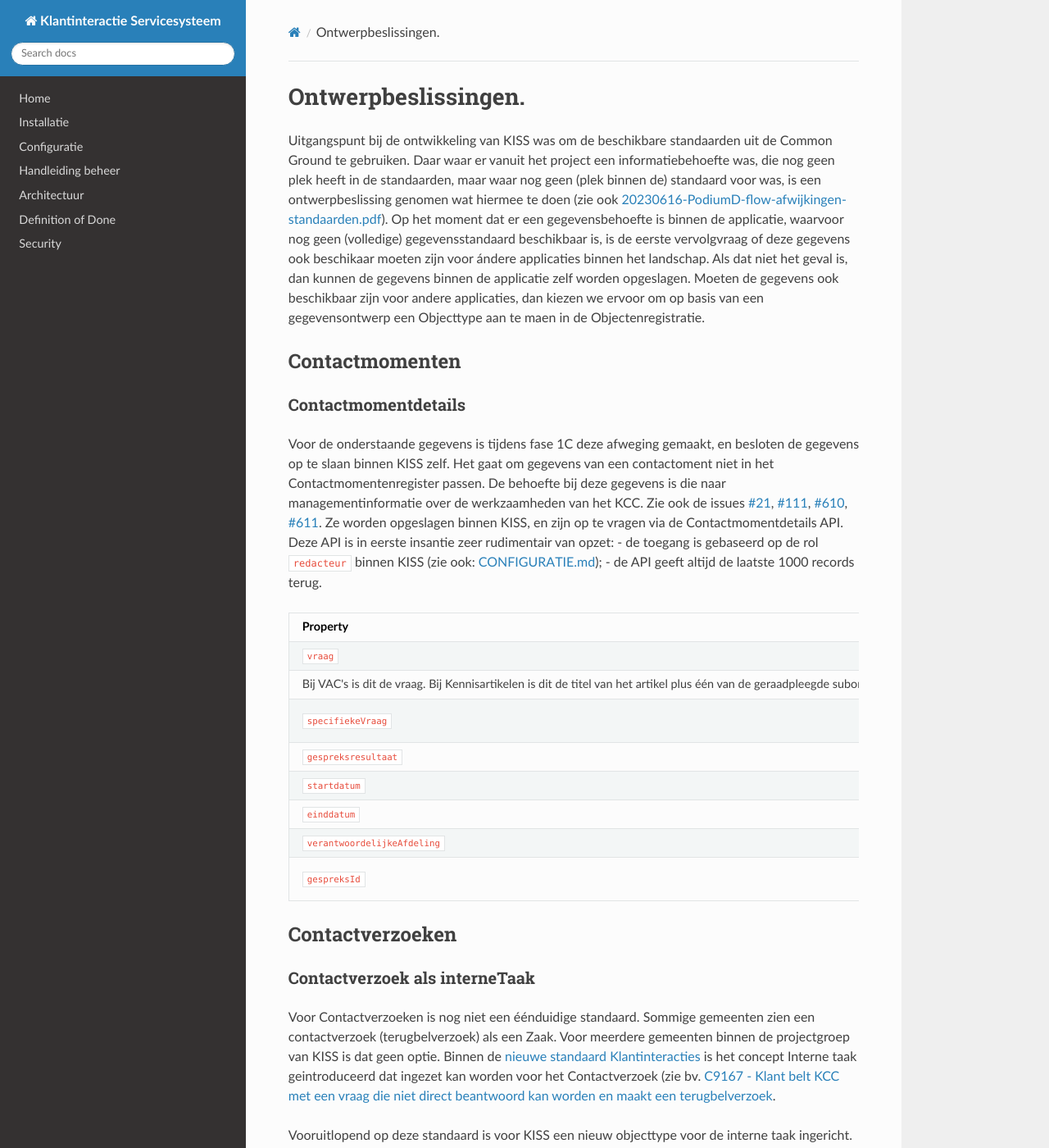
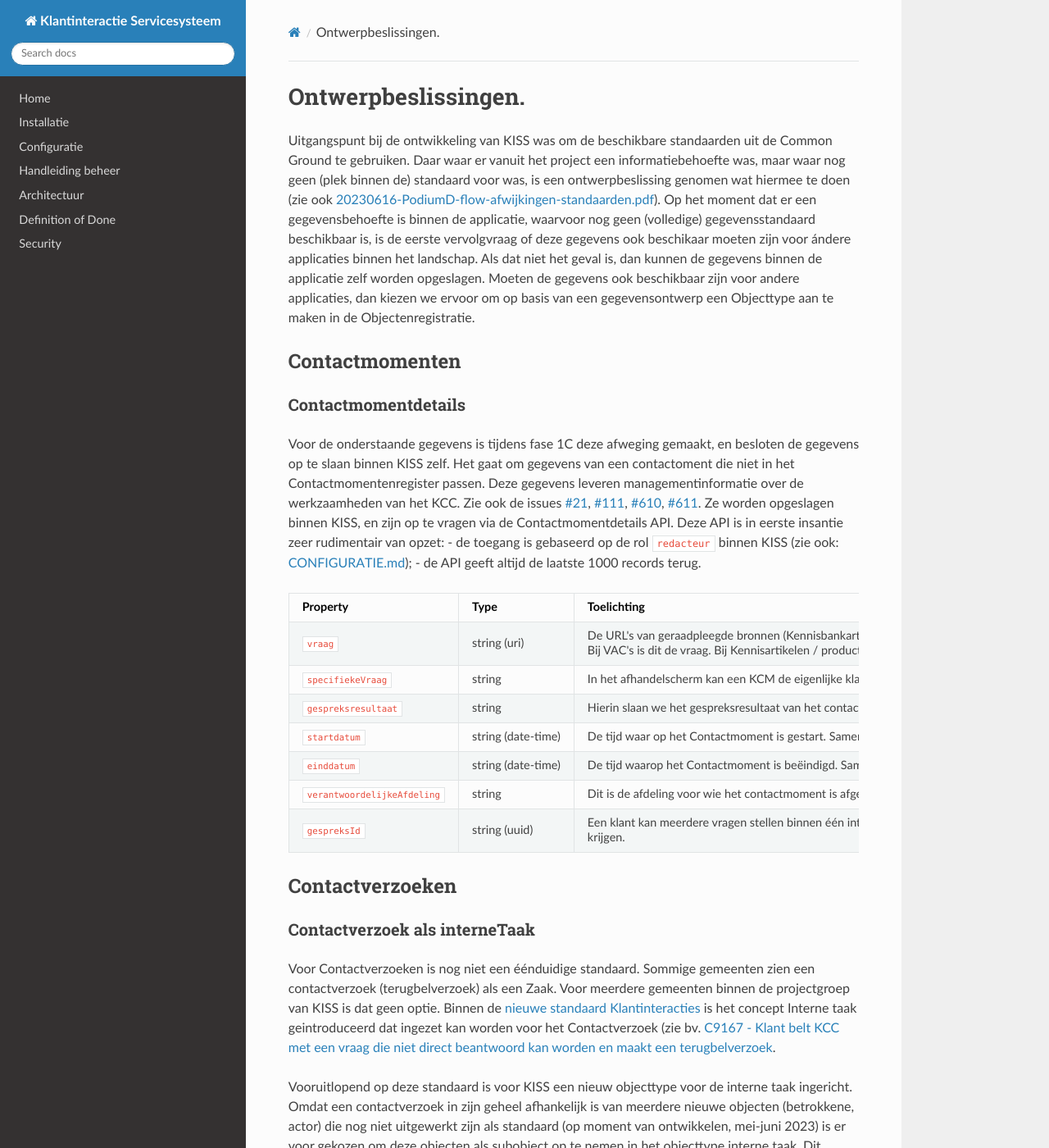
Before and after one commit to Klantinteractie-Servicesysteem/.github, an MkDocs documentation site: the page built from docs/DECISION-RECORD.md, in a window 1280 px wide and 1400 px high. Shown: the whole window at 82% size. Built offline with MkDocs 1.6.1, drawn with Linux system fonts in a browser that asks for light colours; nearby versions of some CDN libraries; some of the changed text lies outside the part shown.

Commit message:
Update DECISION-RECORD.md
verwerking input Hanneke

```diff
--- a/docs/DECISION-RECORD.md
+++ b/docs/DECISION-RECORD.md
@@ -1,24 +1,23 @@
 
 # Ontwerpbeslissingen.
-Uitgangspunt bij de ontwikkeling van KISS was om de beschikbare standaarden uit de Common Ground te gebruiken. Daar waar er vanuit het project een informatiebehoefte was, die nog geen plek heeft in de standaarden, maar waar nog geen (plek binnen de) standaard voor was, is een ontwerpbeslissing genomen wat hiermee te doen (zie ook [20230616-PodiumD-flow-afwijkingen-standaarden.pdf](https://github.com/Klantinteractie-Servicesysteem/.github/blob/main/docs/files/20230616-PodiumD-flow-afwijkingen-standaarden.pdf)). Op het moment dat er een gegevensbehoefte is binnen de applicatie, waarvoor nog geen (volledige) gegevensstandaard beschikbaar is, is de eerste vervolgvraag of deze gegevens ook beschikaar moeten zijn voor ándere applicaties binnen het landschap. Als dat niet het geval is, dan kunnen de gegevens binnen de applicatie zelf worden opgeslagen. Moeten de gegevens ook beschikbaar zijn voor andere applicaties, dan kiezen we ervoor om op basis van een gegevensontwerp een Objecttype aan te maen in de Objectenregistratie.
+Uitgangspunt bij de ontwikkeling van KISS was om de beschikbare standaarden uit de Common Ground te gebruiken. Daar waar er vanuit het project een informatiebehoefte was, maar waar nog geen (plek binnen de) standaard voor was, is een ontwerpbeslissing genomen wat hiermee te doen (zie ook [20230616-PodiumD-flow-afwijkingen-standaarden.pdf](https://github.com/Klantinteractie-Servicesysteem/.github/blob/main/docs/files/20230616-PodiumD-flow-afwijkingen-standaarden.pdf)). Op het moment dat er een gegevensbehoefte is binnen de applicatie, waarvoor nog geen (volledige) gegevensstandaard beschikbaar is, is de eerste vervolgvraag of deze gegevens ook beschikaar moeten zijn voor ándere applicaties binnen het landschap. Als dat niet het geval is, dan kunnen de gegevens binnen de applicatie zelf worden opgeslagen. Moeten de gegevens ook beschikbaar zijn voor andere applicaties, dan kiezen we ervoor om op basis van een gegevensontwerp een Objecttype aan te maken in de Objectenregistratie.
 
 ## Contactmomenten
 ### Contactmomentdetails
-Voor de onderstaande gegevens is tijdens fase 1C deze afweging gemaakt, en besloten de gegevens op te slaan binnen KISS zelf. Het gaat om gegevens van een contactoment niet in het Contactmomentenregister passen. De behoefte bij deze gegevens is die naar managementinformatie over de werkzaamheden van het KCC. Zie ook de issues  [#21](https://github.com/Klantinteractie-Servicesysteem/KISS-frontend/issues/21),  [#111](https://github.com/Klantinteractie-Servicesysteem/KISS-frontend/issues/111),  [#610](https://github.com/Klantinteractie-Servicesysteem/KISS-frontend/issues/610), [#611](https://github.com/Klantinteractie-Servicesysteem/KISS-frontend/issues/611).
+Voor de onderstaande gegevens is tijdens fase 1C deze afweging gemaakt, en besloten de gegevens op te slaan binnen KISS zelf. Het gaat om gegevens van een contactoment die niet in het Contactmomentenregister passen. Deze gegevens leveren managementinformatie over de werkzaamheden van het KCC. Zie ook de issues  [#21](https://github.com/Klantinteractie-Servicesysteem/KISS-frontend/issues/21),  [#111](https://github.com/Klantinteractie-Servicesysteem/KISS-frontend/issues/111),  [#610](https://github.com/Klantinteractie-Servicesysteem/KISS-frontend/issues/610), [#611](https://github.com/Klantinteractie-Servicesysteem/KISS-frontend/issues/611).
 Ze worden opgeslagen binnen KISS, en zijn op te vragen via de Contactmomentdetails API. Deze API is in eerste insantie zeer rudimentair van opzet:
 - de toegang is gebaseerd op de rol `redacteur` binnen KISS (zie ook: [CONFIGURATIE.md](https://raw.githubusercontent.com/Klantinteractie-Servicesysteem/.github/main/docs/CONFIGURATIE.md));
 - de API geeft altijd de laatste 1000 records terug.
 
 | Property  | Type | Toelichting |
 |--------|--------|--------|
-| `vraag` | string (uri) | De geraadpleegde bronnen (Kennisbankartikelen, VAC's en nieuws/werkinstructies) slaan we op in het property `onderwerpLinks`. Voor Managementinformatie is dit niet specifiek genoeg. Daarom kan een KCM één van de bronnen selecteren bij "Vraag". De titel van deze deze bron wordt opgeslagen in `vraag`.
-Bij VAC's is dit de vraag. Bij Kennisartikelen is dit de titel van het artikel plus één van de geraadpleegde subonderdelen binnen het artikel. Deze wordt in KISS ook gebruikt in de weergave van Contactmomenten: hiermee kan een KCM zien wat de vraag van de klant was. |
+| `vraag` | string (uri) | De URL's van geraadpleegde bronnen (Kennisbankartikelen / productpagina's, Vraag-Antwoord Combinaties (VAC) en nieuws/werkinstructies) slaan we op in het property `onderwerpLinks`. Voor Managementinformatie is dit niet specifiek genoeg. Daarom kan een KCM één van de bronnen selecteren bij "Vraag". De titel van deze deze bron wordt opgeslagen in `vraag`. <br />Bij VAC's is dit de vraag. Bij Kennisartikelen / productpagina's is dit de titel van het artikel plus één van de geraadpleegde subonderdelen binnen het artikel. Deze wordt in KISS ook gebruikt in de weergave van Contactmomenten: hiermee kan een KCM zien wat de vraag van de klant was. |
 | `specifiekeVraag` | string | In het afhandelscherm kan een KCM de eigenlijke klantvraag invullen. Bijvoorbeeld omdat de `vraag` de eigenlijke vraag niet echt dekt. Of omdat het een nieuwe vraag is, die nog niet in de bron is verwerkt (sticker in je paspoort). Ook deze informatie is in te zien door de KCM bij het bekijken van Contactmomenten. |
-| `gespreksresultaat` | string  | Hierin slaan we het  gespreksresultaat van het contactmoment op, bijvoorbeeld 'Doorverbonden' of 'zelfstandig afgehandeld'.  |
+| `gespreksresultaat` | string  | Hierin slaan we het  gespreksresultaat van het contactmoment op, bijvoorbeeld 'Doorverbonden' of 'Zelfstandig afgehandeld'.  |
 | `startdatum` | string (date-time) | De tijd waar op het Contactmoment is gestart. Samen met `einddatum` bepaaalt dit de gespreksduur. |
 | `einddatum` | string (date-time) | De tijd waarop het Contactmoment is beëindigd. Samen met `startdatum` bepaaalt dit de gespreksduur. |
-| `verantwoordelijkeAfdeling` | string | Dit is de afdeling voor wie het contactmoment is afgehandeld. Deze moet de KCM kiezen in het afhandelscherm. Waar mogelijk wordt deze vooringevuld vanuit de gekozen bron bij `vraag` |
-| `gespreksId` | string (uuid) | Een klant kan meerdere vragen stellen binnen één interactie met een Klantcontactmedewerker (KCM). Voor iedere vraag wordt een contactmoment aangemaakt. We hebben het property `gespreksId` toegevoegd. In het geval van 2 of meer vragen binnen één interactie, worden de vragen aan elkaar verbonden, doordat al deze contactmomenten hetzelfde `gespreksId` krijgen |
+| `verantwoordelijkeAfdeling` | string | Dit is de afdeling voor wie het contactmoment is afgehandeld. Deze moet de KCM kiezen in het afhandelscherm. Waar mogelijk wordt deze vooringevuld vanuit de gekozen bron bij `vraag`. |
+| `gespreksId` | string (uuid) | Een klant kan meerdere vragen stellen binnen één interactie met een Klantcontactmedewerker (KCM). Voor iedere vraag wordt een contactmoment aangemaakt. We hebben het property `gespreksId` toegevoegd. In het geval van 2 of meer vragen binnen één interactie, worden de vragen aan elkaar verbonden, doordat al deze contactmomenten hetzelfde `gespreksId` krijgen. |
 
 ## Contactverzoeken
 
@@ -45,7 +44,7 @@
 Bij de integratie van KISS met de e-Suite (in gebruikt bij Dimpact-gemeenten), blijkt dat de naam van een medewerker niet altijd beschikbaar is in de onderdelen `voornaam`, `voorvoegselAchternaam` en `achternaam`. Daarom zijn de properties `voornaam` en `achternaam` niet langer verplicht, en is het property `volledigeNaam` toegevoegd. (zie [PR 13](https://github.com/open-objecten/objecttypes/pull/13))
 
 ## Zoeken in bronnen
-### Kennisartikelen en VAC's
+### Kennisartikelen / productpagina's (PDC) en VAC's
 Een KCM wil kunnen zoeken in bronnen om de vraag van een klant te kunnen beantwoorden (zie [#22](https://github.com/Klantinteractie-Servicesysteem/KISS-frontend/issues/22)). Voor Kennisartikelen / productpagina's en VAC's zijn ook nog geen defintieve standaarden. Binnen KISS Fase 1C hebben we voor deze twee bronnen objectdefinties gemaakt in overleg met architecten van Dimpact.
 
 - Het object PDC - Kennisartikel is gebaseerd op de API voor [de SDG-invoervoorziening](https://github.com/maykinmedia/sdg-invoervoorziening)  ([versie 1.7.2](https://redocly.github.io/redoc/?url=https://raw.githubusercontent.com/maykinmedia/sdg-invoervoorziening/1.7.2/src/openapi.yaml&nocors)). Daar zijn properties aan toegevoegd t.b.v. de behoeften van een KCM (interne informatie, informatie over contact opnemen, informatie over bijzonderheden, trefwoorden en verantwoordelijke afdeling).
```
